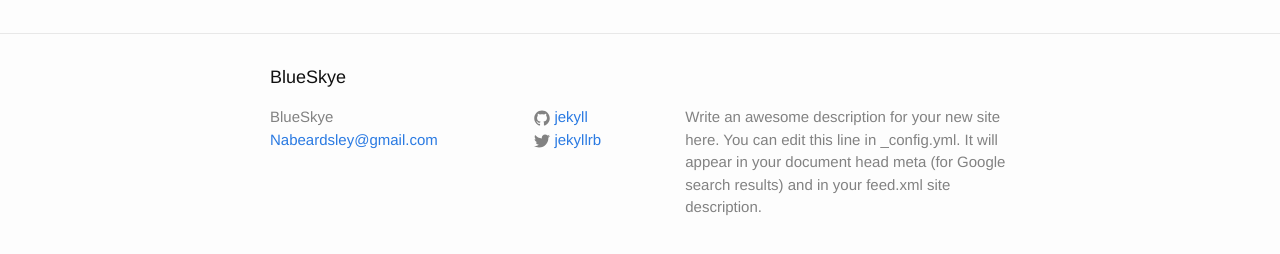
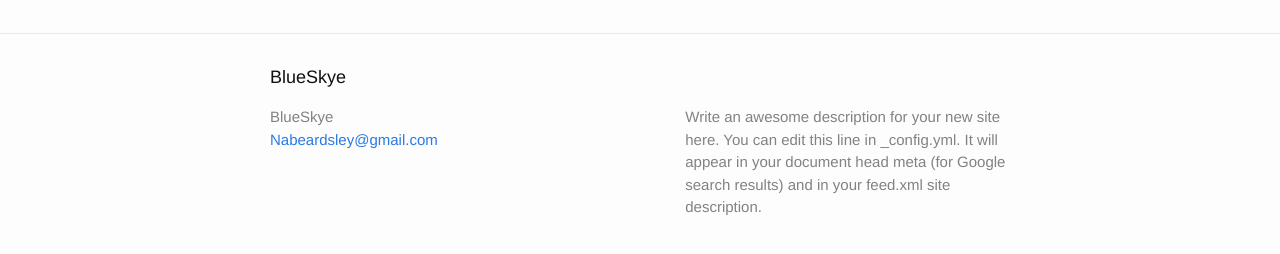
Before and after one commit to Nabeardsley/Nabeardsley.github.io, a Jekyll site: the page built from index.html, in a window 1280 px wide. Shown: the part 200-454 px from the top of the page. Built offline with Jekyll 4.4.1, drawn with Linux system fonts in a browser that asks for light colours.

Commit message:
Update _config.yml

```diff
--- a/_config.yml
+++ b/_config.yml
@@ -13,9 +13,8 @@
   line in _config.yml. It will appear in your document head meta (for
   Google search results) and in your feed.xml site description.
 baseurl: "" # the subpath of your site, e.g. /blog
-url: "http://yourdomain.com" # the base hostname & protocol for your site
-twitter_username: jekyllrb
-github_username:  jekyll
-
+url: "http://blueskyelamb.com" # the base hostname & protocol for your site
+twitter_username:
+github_username:
 # Build settings
 markdown: kramdown
```
